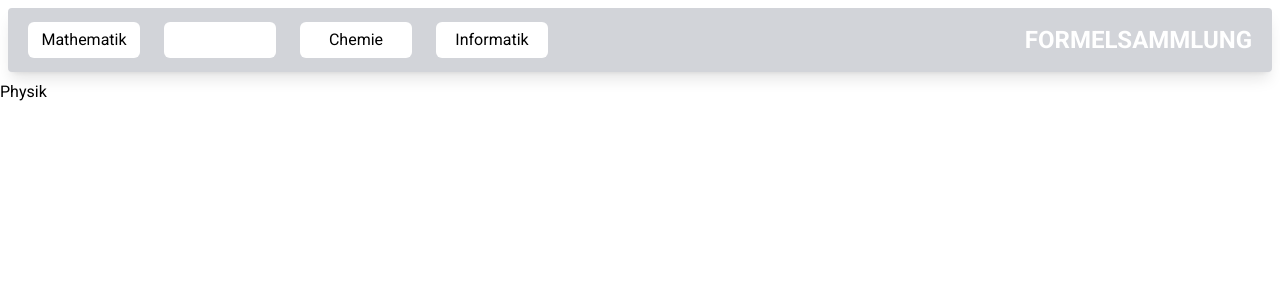
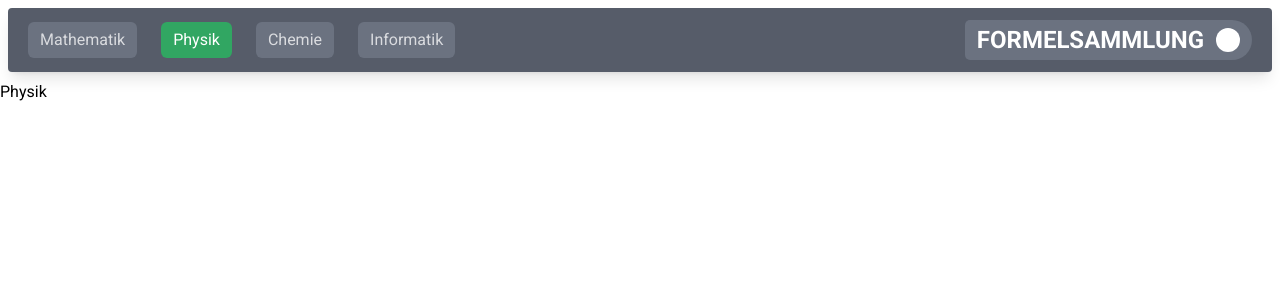
Before and after one commit to GitOsir/formelsammlung, a Next.js app: page /subjects/physics in a window 1280 px wide. Shown: the top 300 px of the page. Built offline with nearby package versions, Linux system fonts and the light colour scheme; a web font is replaced by a local one.

Commit message:
improved navbar and added colors to subjects

```diff
--- a/app/data/subjects.tsx
+++ b/app/data/subjects.tsx
@@ -1,10 +1,10 @@
 
-interface Subject{name:string,href:string,icon:string}
+interface Subject{name:string,href:string,color?:string,icon:string}
 
-const mathematik:Subject = {name:"Mathematik",href:"/subjects/mathematics",icon:""}
-const physik:Subject = {name:"Physik",href:"/subjects/physics",icon:""}
-const chemie:Subject = {name:"Chemie",href:"/subjects/chemistry",icon:""}
-const informatik:Subject = {name:"Informatik",href:"/subjects/compSC",icon:""}
+const mathematik:Subject = {name:"Mathematik",href:"/subjects/mathematics",color:"bg-sky-500/90",icon:""}
+const physik:Subject = {name:"Physik",href:"/subjects/physics",color:"bg-green-500/70",icon:""}
+const chemie:Subject = {name:"Chemie",href:"/subjects/chemistry",color:"bg-yellow-400/70",icon:""}
+const informatik:Subject = {name:"Informatik",href:"/subjects/compSC",color:"bg-violet-400",icon:""}
 
 
 export const subjects = [mathematik,physik,chemie,informatik]
--- /dev/null
+++ b/app/subjects/chemistry/page.tsx
@@ -0,0 +1,17 @@
+
+import { Metadata } from "next";
+
+export const metadata: Metadata = {
+    title: "Chemie",
+  };
+
+
+export default function physics(){
+
+    return(
+        <>
+            <p>Chemie</p>
+        </>
+
+    )
+}
--- /dev/null
+++ b/app/subjects/compSC/page.tsx
@@ -0,0 +1,17 @@
+
+import { Metadata } from "next";
+
+export const metadata: Metadata = {
+    title: "Informatik",
+  };
+
+
+export default function physics(){
+
+    return(
+        <>
+            <p>Informatik</p>
+        </>
+
+    )
+}
--- a/app/ui/subjects/Navbar.tsx
+++ b/app/ui/subjects/Navbar.tsx
@@ -1,12 +1,10 @@
-"use client"
+
 
 import Link from "next/link";
 import { usePathname } from "next/navigation";
 import Navlinks from "./Navlinks";
-import clsx from 'clsx';
 
 export default function Navbar(){
-    const pathname = usePathname();
 
 
 
@@ -14,14 +12,17 @@ export default function Navbar(){
     return (
         <>
           <div className="flex items-center w-full h-20 p-2 sticky top-0">
-            <div className="w-full h-full bg-gray-500/30 rounded backdrop-filter backdrop-blur-md shadow-lg">
+            <div className="w-full h-full bg-slate-900/70 rounded backdrop-filter backdrop-blur-md shadow-lg">
 
                 <div className="mx-5 grid grid-cols-2 h-full">
                     <div className="flex items-center">
                     <Navlinks/>
                     </div>
                     <div className="flex items-center justify-end">
-                    <p className="text-white text-2xl font-bold">FORMELSAMMLUNG</p>
+                      <div className="flex items-center text-white text-2xl font-bold bg-gray-500 px-3 py-1 rounded-s-md rounded-e-3xl">
+                      <p className="hidden lg:block">FORMELSAMMLUNG</p>
+                      <div className="bg-white h-6 w-6 ml-3 rounded-2xl"></div>
+                      </div>
                     </div>
                 </div>
 
--- a/app/ui/subjects/Navlinks.tsx
+++ b/app/ui/subjects/Navlinks.tsx
@@ -13,9 +13,10 @@ export default function Navlinks(){
 
             {subjects.map((subject)=>(
             <a href={subject.href} className={clsx(
-                'flex justify-center items-center bg-white w-28 h-9 rounded-md font-normal',
+                'flex justify-center items-center px-3 h-9 rounded-md',
                 {
-                    'bg-slate-400 font-extrabold text-white':pathname === subject.href,
+                    'bg-gray-500 font-normal text-white/75':pathname !== subject.href,
+                    [`${subject.color}  font-extrabold text-white`]:pathname === subject.href,
                 },
                 )}>
                 <p className="font-normal">{subject.name}</p>
```
